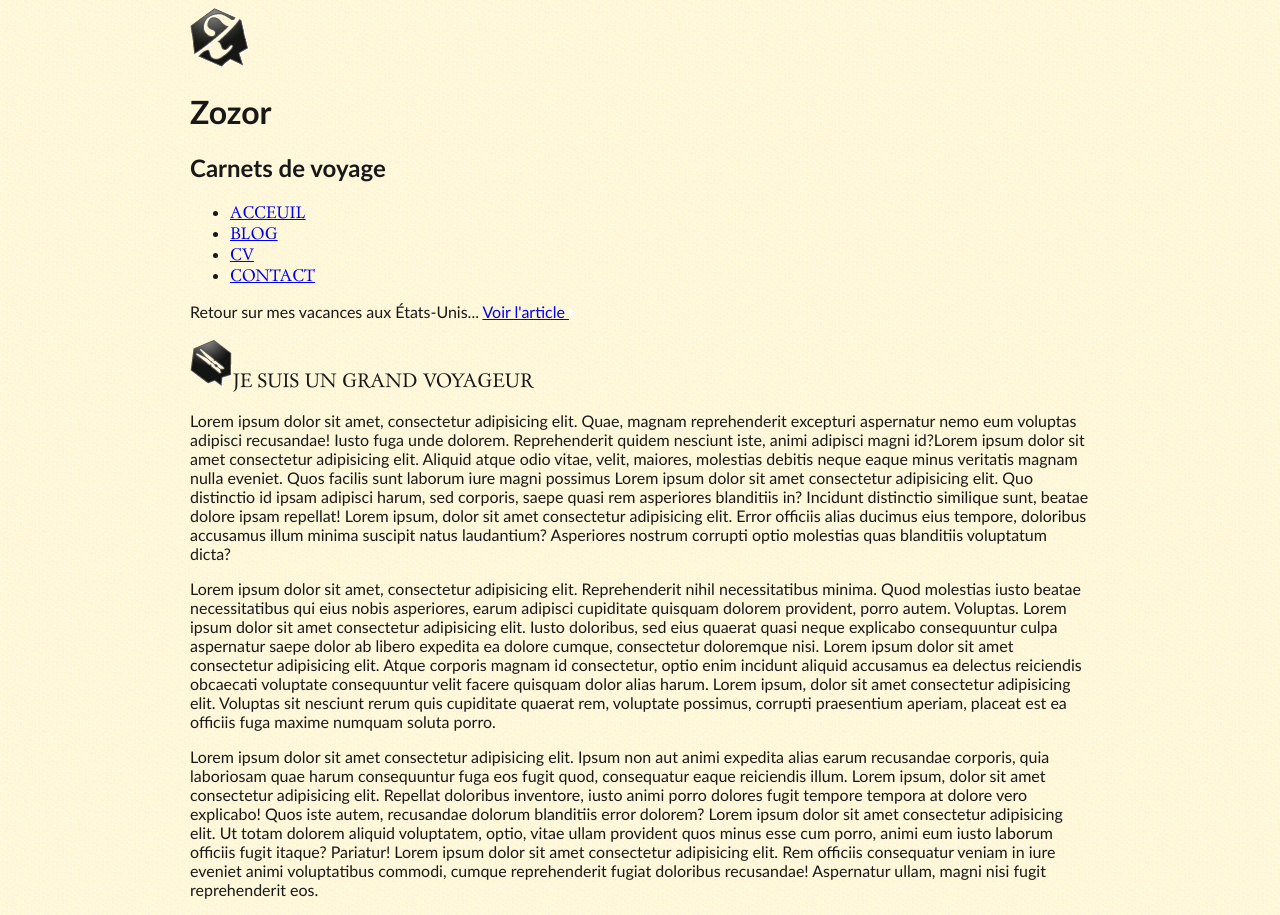
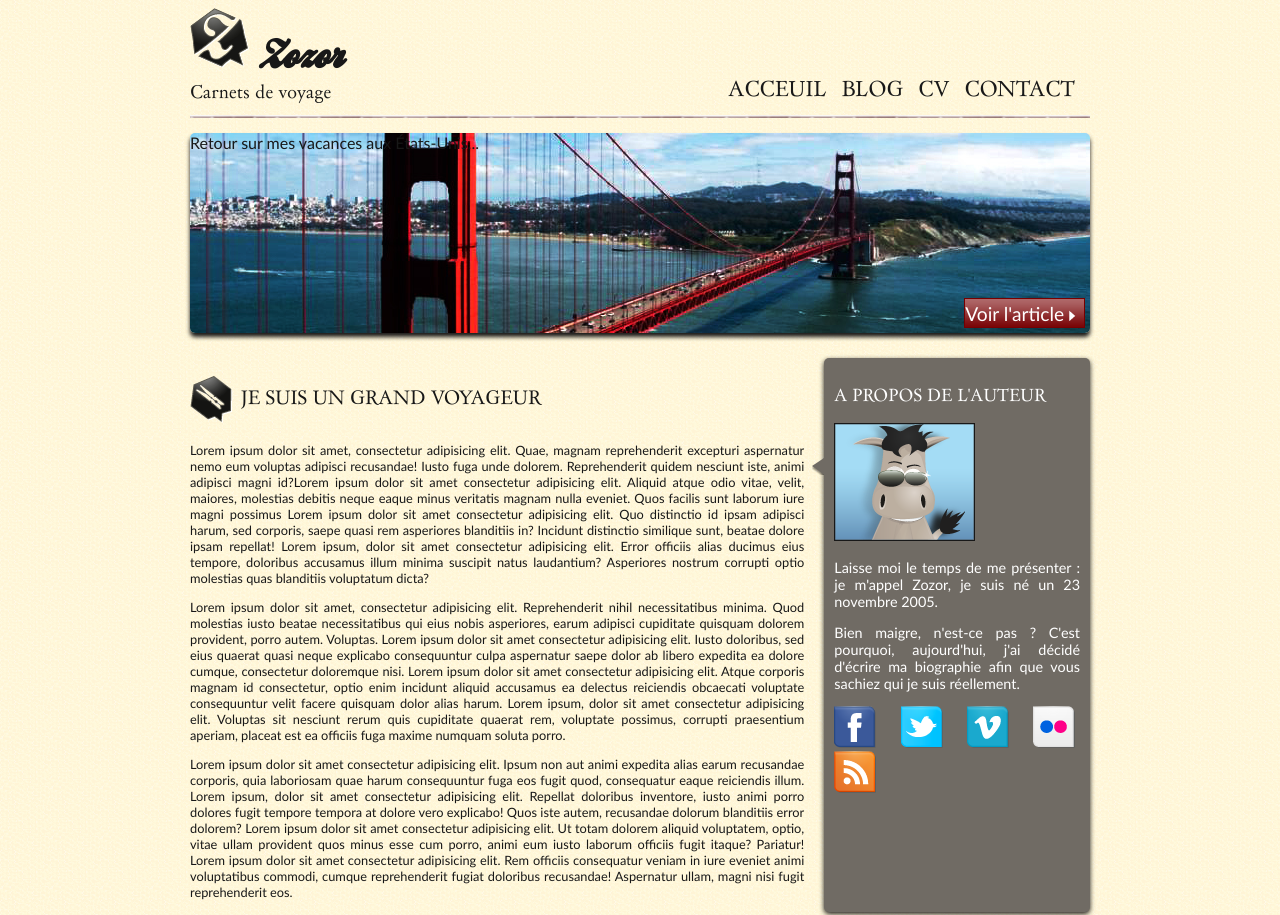
Before and after one commit to StevenLignereux/tp_en_ligne_ocr, a plain HTML site: page index.html in a window 1280 px wide. Shown: the top 915 px of the page. Drawn offline with Linux system fonts and the light colour scheme.

Commit message:
body skin

```diff
--- a/css/style.css
+++ b/css/style.css
@@ -44,3 +44,176 @@ section h1, footer h1, nav a
   font-weight: normal;
   text-transform: uppercase;
 }
+
+/* header */
+header
+{
+  background: url('../tp_images_polices/images/separateur.png') repeat-x bottom;
+  display: flex;
+  justify-content: space-between;
+  align-items: flex-end;
+}
+
+#titre_principal
+{
+  display: flex;
+  flex-direction: column;
+}
+
+#logo
+{
+  display: flex;
+  flex-direction: row;
+  align-items: baseline;
+}
+
+#logo img
+{
+  width: 59px;
+  height: 60px;
+}
+
+header h1
+{
+  font-family: 'BallparkWeiner', serif;
+  font-size: 2.5em;
+  margin: 0 0 0 10px;
+}
+
+header h2
+{
+  font-family: Dayrom, serif;
+  font-size: 1.1em;
+  margin-top: 0px;
+  font-weight: normal;
+}
+
+/* Navigation */
+nav ul
+{
+  list-style-type: none;
+  display: flex;
+}
+
+nav li
+{
+  margin-right: 15px;
+}
+
+nav a
+{
+  font-size: 1.3em;
+  color: #181818;
+  padding-bottom: 3px;
+  text-decoration: none;
+}
+
+nav a:hover
+{
+  color: #760001;
+  border-bottom: 3px solid #760001;
+}
+
+/* Bannière */
+#banniere_image
+{
+  margin-top: 15px;
+  height: 200px;
+  border-radius: 5px;
+  background: url('../tp_images_polices/images/sanfrancisco.jpg');
+  position: relative;
+  box-shadow: 0px 4px 4px #1c1a19;
+  margin-bottom: 25px;
+}
+
+#banniere_description
+{
+  position: absolute;
+  bottom: 0;
+  border-radius: 0px 0px 5px 5px;
+  width: 99.5%;
+  height: 33px;
+  padding-top: 15px;
+  padding-left: 4px;
+  background-color: rgba(24, 24, 24, 0);
+  color: white;
+  font-size: 0.8em;
+}
+
+.bouton_rouge
+{
+  height: 25px;
+  position: absolute;
+  right: 5px;
+  bottom: 5px;
+  background: url('../tp_images_polices/images/fond_degraderouge.png');
+  border: 1px solid #760001;
+  font-size: 1.2em;
+  text-align: center;
+  padding: 3px 8px 0px 0px;
+  color: white;
+  text-decoration: none;
+}
+
+.bouton_rouge img
+{
+  border: 0;
+}
+
+/* Corps */
+section
+{
+  display: flex;
+  margin-bottom: 20px;
+}
+
+article, aside
+{
+  text-align: justify;
+}
+
+article
+{
+  margin-right: 20px;
+  flex: 3;
+}
+
+.ico_categorie
+{
+  vertical-align: middle;
+  margin-right: 8px;
+}
+
+article p
+{
+  font-size: .8em;
+}
+
+aside
+{
+  flex: 1.2;
+  position: relative;
+  background-color: #706b64;
+  box-shadow: 0px 2px 5px #1c1a19;
+  border-radius: 5px;
+  padding: 10px;
+  color: white;
+  font-size: .9em;
+}
+
+#fleche_bulle
+{
+    position: absolute;
+    top: 100px;
+    left: -12px;
+}
+
+#photo_zozor img
+{
+  border: 1px solid #181818;
+}
+
+aside img
+{
+  margin-right: 5px;
+}
--- a/index.html
+++ b/index.html
@@ -49,7 +49,7 @@
     <section>
       <article>
         <h1>
-          <img src="tp_images_polices/images/ico_epingle.png" alt="Catégorie voyage" class="ico_catégorie" />Je suis un grand voyageur</h1>
+          <img src="tp_images_polices/images/ico_epingle.png" alt="Catégorie voyage" class="ico_categorie" />Je suis un grand voyageur</h1>
         <p>Lorem ipsum dolor sit amet, consectetur adipisicing elit. Quae, magnam reprehenderit excepturi aspernatur nemo eum
           voluptas adipisci recusandae! Iusto fuga unde dolorem. Reprehenderit quidem nesciunt iste, animi adipisci magni
           id?Lorem ipsum dolor sit amet consectetur adipisicing elit. Aliquid atque odio vitae, velit, maiores, molestias
```
